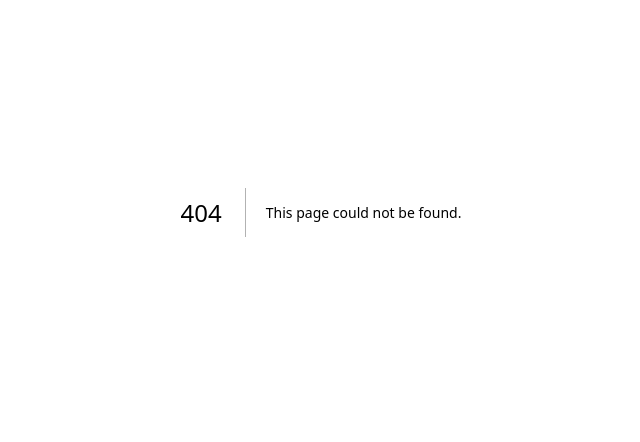
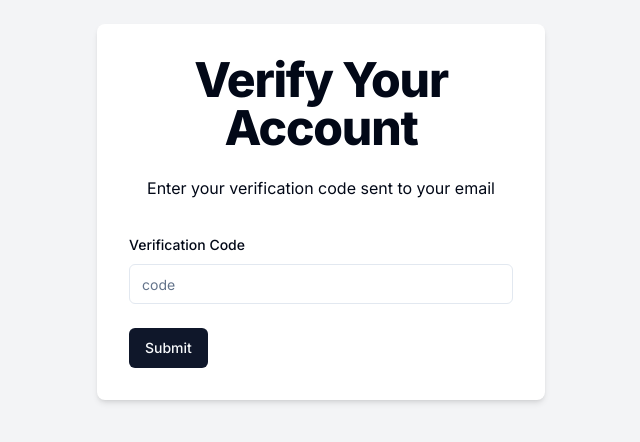
Before and after one commit to ankithans/mystrymessage, a Next.js app: page /verify/1 in a window 1280 px wide. Before the commit this address had no page. Shown: the part 188-630 px from the top of the page, without its empty margins (319-959 px from the left). Built offline with nearby package versions, Linux system fonts and the light colour scheme.

Commit message:
feat: otp verification ui

```diff
--- /dev/null
+++ b/src/app/(auth)/verify/[username]/page.tsx
@@ -0,0 +1,110 @@
+"use client";
+
+import { useToast } from "@/components/ui/use-toast";
+import { verifySchema } from "@/schemas/verifySchema";
+import * as z from "zod";
+import { useParams, useRouter } from "next/navigation";
+import React, { useState } from "react";
+import { useForm } from "react-hook-form";
+import { zodResolver } from "@hookform/resolvers/zod";
+import axios, { AxiosError } from "axios";
+import { ApiResponse } from "@/types/apiResponse";
+import {
+	Form,
+	FormControl,
+	FormField,
+	FormItem,
+	FormLabel,
+	FormMessage,
+} from "@/components/ui/form";
+import { Input } from "@/components/ui/input";
+import { Button } from "@/components/ui/button";
+import { Loader2 } from "lucide-react";
+
+const VerifyAccount = () => {
+	const router = useRouter();
+	const params = useParams<{ username: string }>();
+	const { toast } = useToast();
+	const [isSubmitting, setIsSubmitting] = useState(false);
+
+	const form = useForm<z.infer<typeof verifySchema>>({
+		resolver: zodResolver(verifySchema),
+	});
+
+	const onSubmit = async (data: z.infer<typeof verifySchema>) => {
+		setIsSubmitting(true);
+
+		try {
+			const response = await axios.post("/api/verify-code", {
+				username: params.username,
+				code: data.code,
+			});
+
+			toast({
+				title: "Success",
+				description: response.data.message,
+			});
+			router.replace("sign-in");
+			setIsSubmitting(false);
+		} catch (error) {
+			console.error("Error in sign up of user", error);
+			const axiosError = error as AxiosError<ApiResponse>;
+			let errorMessage = axiosError.response?.data.message;
+			toast({
+				title: "Sign up failed",
+				description: errorMessage,
+				variant: "destructive",
+			});
+			setIsSubmitting(false);
+		}
+	};
+
+	return (
+		<div className="flex justify-center items-center min-h-screen bg-gray-100">
+			<div className="w-full max-w-md p-8 space-y-8 bg-white rounded-lg shadow-md">
+				<div className="text-center">
+					<h1 className="text-4xl font-extrabold tracking-tight lg:text-5xl mb-6">
+						Verify Your Account
+					</h1>
+					<p className="mb-4">
+						Enter your verification code sent to your email
+					</p>
+				</div>
+
+				<Form {...form}>
+					<form
+						onSubmit={form.handleSubmit(onSubmit)}
+						className="space-y-6"
+					>
+						<FormField
+							name="code"
+							control={form.control}
+							render={({ field }) => (
+								<FormItem>
+									<FormLabel>Verification Code</FormLabel>
+									<FormControl>
+										<Input placeholder="code" {...field} />
+									</FormControl>
+									<FormMessage />
+								</FormItem>
+							)}
+						/>
+
+						<Button type="submit" disabled={isSubmitting}>
+							{isSubmitting ? (
+								<>
+									<Loader2 className="mr-2 h-4 w-4 animate-spin" />
+									Please wait
+								</>
+							) : (
+								"Submit"
+							)}
+						</Button>
+					</form>
+				</Form>
+			</div>
+		</div>
+	);
+};
+
+export default VerifyAccount;
```
